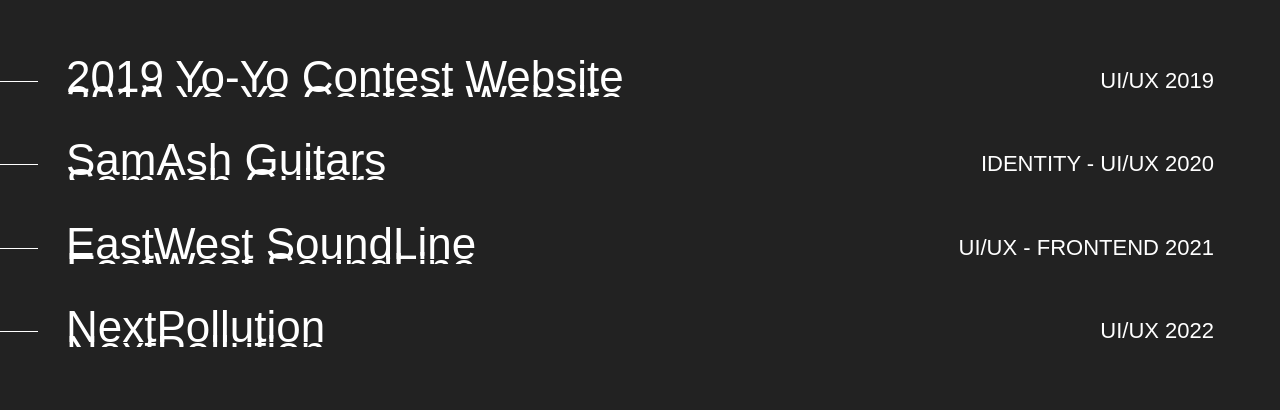
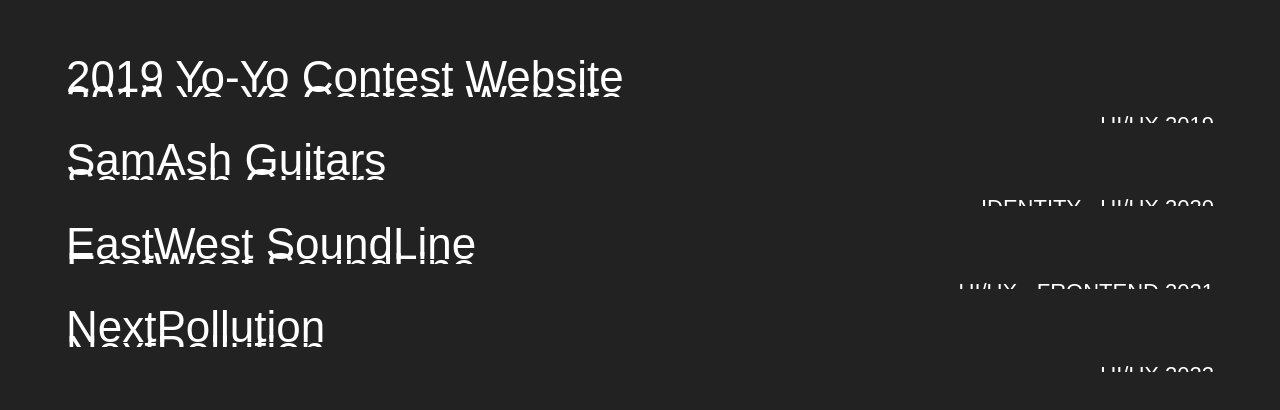
Before and after one commit to georgealan/advanced-frontend-by-gary-simon-course, a plain HTML site: page 02-gsock-basics/challenges/navigation-interaction/index.html in a window 1280 px wide. Shown: the part 194-604 px from the top of the page. Drawn offline with nearby package versions, Linux system fonts and the light colour scheme; a web font is replaced by a local one.

Commit message:
Module 02 finished

```diff
--- a/02-gsock-basics/challenges/navigation-interaction/css/main.scss
+++ b/02-gsock-basics/challenges/navigation-interaction/css/main.scss
@@ -18,6 +18,7 @@
     display: flex;
     align-items: center;
 }
+
 section {
     flex: 1;
 }
@@ -56,7 +57,7 @@
         }
 
         p.date {
-            //transform: translateY(170%)
+            transform: translateY(170%)
         }
 
         .line {
@@ -65,7 +66,7 @@
             left: 0;
             width: 3%;
             border-bottom: 1px solid white;
-            //transform: scaleX(0);
+            transform: scaleX(0);
             transform-origin: left;
         }
     }
--- a/02-gsock-basics/challenges/navigation-interaction/index.html
+++ b/02-gsock-basics/challenges/navigation-interaction/index.html
@@ -67,6 +67,44 @@
 
     <script src="https://cdnjs.cloudflare.com/ajax/libs/gsap/3.12.5/gsap.min.js" integrity="sha512-7eHRwcbYkK4d9g/6tD/mhkf++eoTHwpNM9woBxtPUBWm67zeAfFC+HrdoE2GanKeocly/VxeLvIqwvCdk7qScg==" crossorigin="anonymous" referrerpolicy="no-referrer"></script>
     <script>
+        const links = gsap.utils.toArray('li a')
+        // Use gsap.utils.toArray to convert the NodeList to an array is better than
+        // use document.querySelectorAll('li a') because it's more performant and
+        // bring us an clean array [], not a NodeList
+
+        links.forEach(link => {
+            let linkTl = gsap.timeline({ defaults: { ease: 'power4.inOut', duration: .6 } })
+
+            const primaryText = link.querySelector('.primary')
+            const secondaryText = link.querySelector('.secondary')
+            const date = link.querySelector('.date')
+            const line = link.querySelector('.line')
+
+            linkTl
+                .to(primaryText, {
+                   yPercent: -100,
+                })
+                .to(secondaryText, {
+                   yPercent: -50,
+                }, '<') // < means play at the same time as the previous tween
+                .to(line, {
+                    scaleX: 1,
+                }, '<')
+                .to(date, {
+                    y: 0,
+                }, '<')
+
+            linkTl.pause()
+
+            link.addEventListener('mouseenter', () => {
+                linkTl.play()
+            })
+
+            link.addEventListener('mouseleave', () => {
+                linkTl.reverse()
+            })
+
+        })
 
 
 
```
Also changed, not shown: 02-gsock-basics/1-from-and-to-method/index.html (+2 -1 lines), 02-gsock-basics/2-fromto-and-set/index.html (+0 -2 lines), 02-gsock-basics/3-stagger-animations/index.html (+1 -1 lines), 02-gsock-basics/4-timeline/index.html (+3 -2 lines), 02-gsock-basics/challenges/basketball-loader/index.html (+1 -1 lines), 02-gsock-basics/challenges/navigation-interaction/css/main.css, 2 other files.
